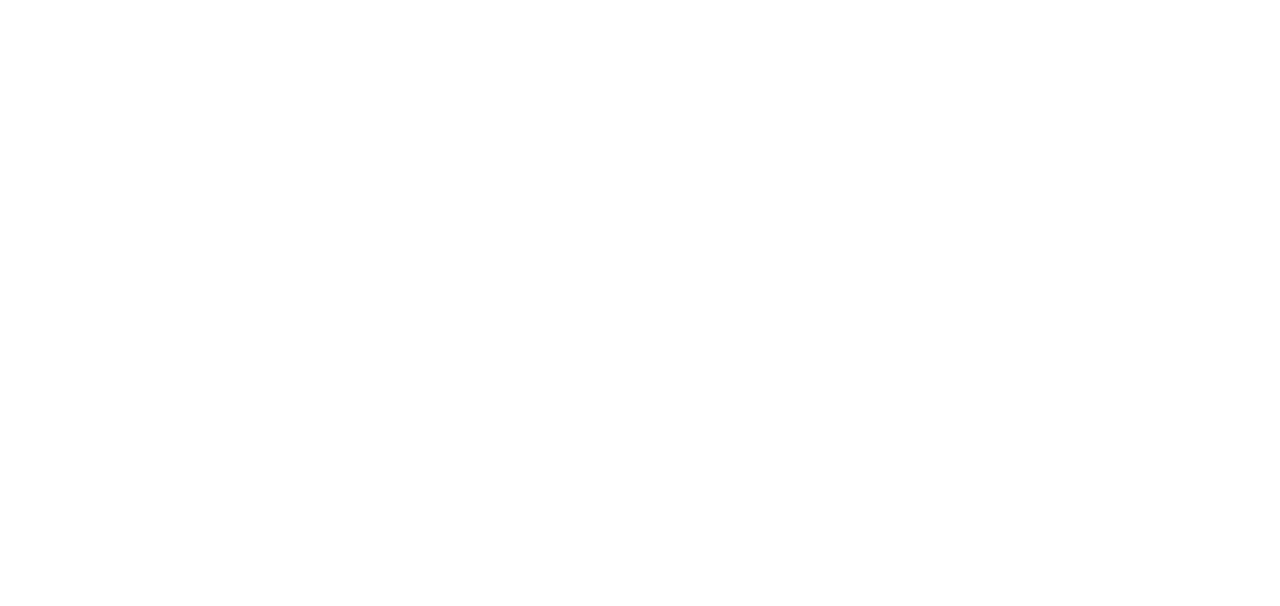
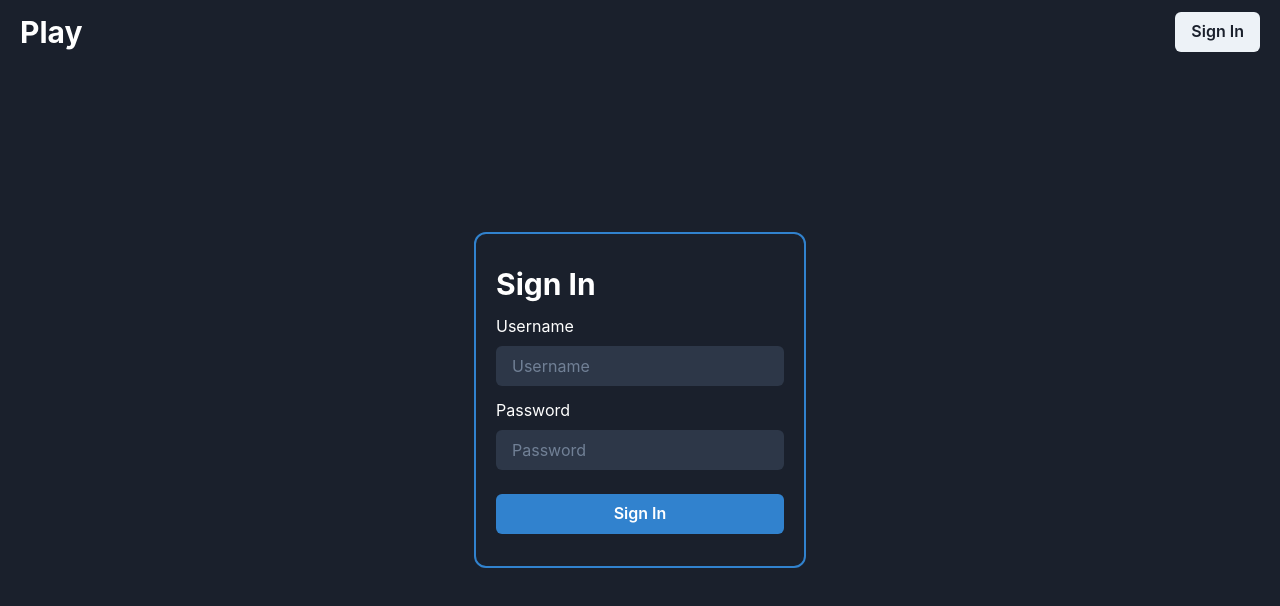
Before and after one commit to jasonk19/final-project-gigih, a React (Vite) app: page /signin in a window 1280 px wide. Before the commit this address had no page. Shown: the top 606 px of the page. Built offline with nearby package versions, Linux system fonts and the light colour scheme.

Commit message:
feat: add home page and sign in page

```diff
--- /dev/null
+++ b/src/components/common/Navigation.jsx
@@ -0,0 +1,32 @@
+import { Button, Flex, Heading } from "@chakra-ui/react";
+import { Link } from "react-router-dom";
+
+export default function Navigation() {
+  return (
+    <>
+      <Flex
+        justifyContent={'space-between'}
+        alignItems={'center'}
+        paddingBlock={'3'}
+        paddingInline={'5'}
+        position={'fixed'}
+        width={'100%'}
+        zIndex={'50'}
+        background={'gray.800'}
+      >
+        <Link to='/'>
+          <Heading
+            size={'lg'}
+            as={'h1'}
+            cursor={'pointer'}
+          >
+          Play
+          </Heading>
+        </Link>
+        <Link to='/signin'>
+          <Button>Sign In</Button>
+        </Link>
+      </Flex>
+    </>
+  )
+}
--- /dev/null
+++ b/src/components/video/Card.jsx
@@ -0,0 +1,17 @@
+import { Box, Image } from "@chakra-ui/react";
+
+export default function Card() {
+
+  return (
+    <Box
+      borderRadius={10}
+      overflow={'hidden'}
+      width={'fit-content'}
+      height={'fit-content'}
+      position={'relative'}
+      cursor={'pointer'}
+    >
+      <Image src="https://picsum.photos/200/320" />
+    </Box>
+  )
+}
--- /dev/null
+++ b/src/layout/index.jsx
@@ -0,0 +1,26 @@
+import { Box } from "@chakra-ui/react";
+import Navigation from "../components/common/Navigation";
+import PropTypes from 'prop-types';
+
+export default function Layout({children}) {
+  return (
+    <>
+      <Box
+        backgroundColor={'gray.800'}
+        minHeight={'100vh'}
+        color={'white'}
+      >
+        <Navigation />
+        <Box
+          paddingInline={'5'}
+        >
+          {children}
+        </Box>
+      </Box>
+    </>
+  )
+}
+
+Layout.propTypes = {
+  children: PropTypes.element
+}
--- a/src/pages/HomePage.jsx
+++ b/src/pages/HomePage.jsx
@@ -1,11 +1,24 @@
-import { Box, Heading } from "@chakra-ui/react";
+import { Grid } from "@chakra-ui/react";
+import Layout from "../layout";
+import Card from "../components/video/Card";
+import { Link } from "react-router-dom";
 
 export default function HomePage() {
   return (
     <>
-      <Box>
-        <Heading>Home Page</Heading>
-      </Box>
+      <Layout>
+        <Grid
+          paddingTop={'20'}
+          paddingBottom={'9'}
+          templateColumns={'repeat(6, 1fr)'}
+          gap={'6'}
+          rowGap={'9'}
+        >
+          <Link to='/detail'>
+            <Card />
+          </Link>
+        </Grid>
+      </Layout>
     </>
   )
 }
--- /dev/null
+++ b/src/pages/SignInPage.jsx
@@ -0,0 +1,39 @@
+import { Heading, Flex, Input, Text, InputGroup, Button } from "@chakra-ui/react";
+import Layout from "../layout";
+
+export default function SignInPage() {
+  return (
+    <>
+      <Layout>
+        <Flex
+          justifyContent={'center'}
+          alignItems={'center'}
+          background={'gray.800'}
+          color={'white'}
+          height={'100vh'}
+        >
+          <Flex
+            border={'2px'}
+            paddingBlock={'8'}
+            paddingInline={'5'}
+            borderRadius={'xl'}
+            borderColor={'blue.500'}
+            gap={'3'}
+            flexDirection={'column'}
+          >
+            <Heading size={'lg'}>Sign In</Heading>
+            <InputGroup display={'flex'} flexDirection={'column'} gap={'2'}>
+              <Text>Username</Text>
+              <Input type="text" width={'18em'} border={'none'} background={'gray.700'} placeholder="Username" />
+            </InputGroup>
+            <InputGroup display={'flex'} flexDirection={'column'} gap={'2'}>
+              <Text>Password</Text>
+              <Input type="password" width={'18em'} border={'none'} background={'gray.700'} placeholder="Password" />
+            </InputGroup>
+            <Button colorScheme='blue' marginTop={'3'}>Sign In</Button>
+          </Flex>
+        </Flex>
+      </Layout>
+    </>
+  )
+}
--- /dev/null
+++ b/src/pages/VideoDetailPage.jsx
@@ -0,0 +1,14 @@
+import { Box, Heading } from "@chakra-ui/react";
+import Layout from "../layout";
+
+export default function VideoDetailPage() {
+  return (
+    <>
+      <Layout>
+        <Box paddingTop={'20'}>
+          <Heading>Hello World</Heading>
+        </Box>
+      </Layout>
+    </>
+  )
+}
```
Also changed, not shown: src/routes/index.js (+10 -1 lines).
